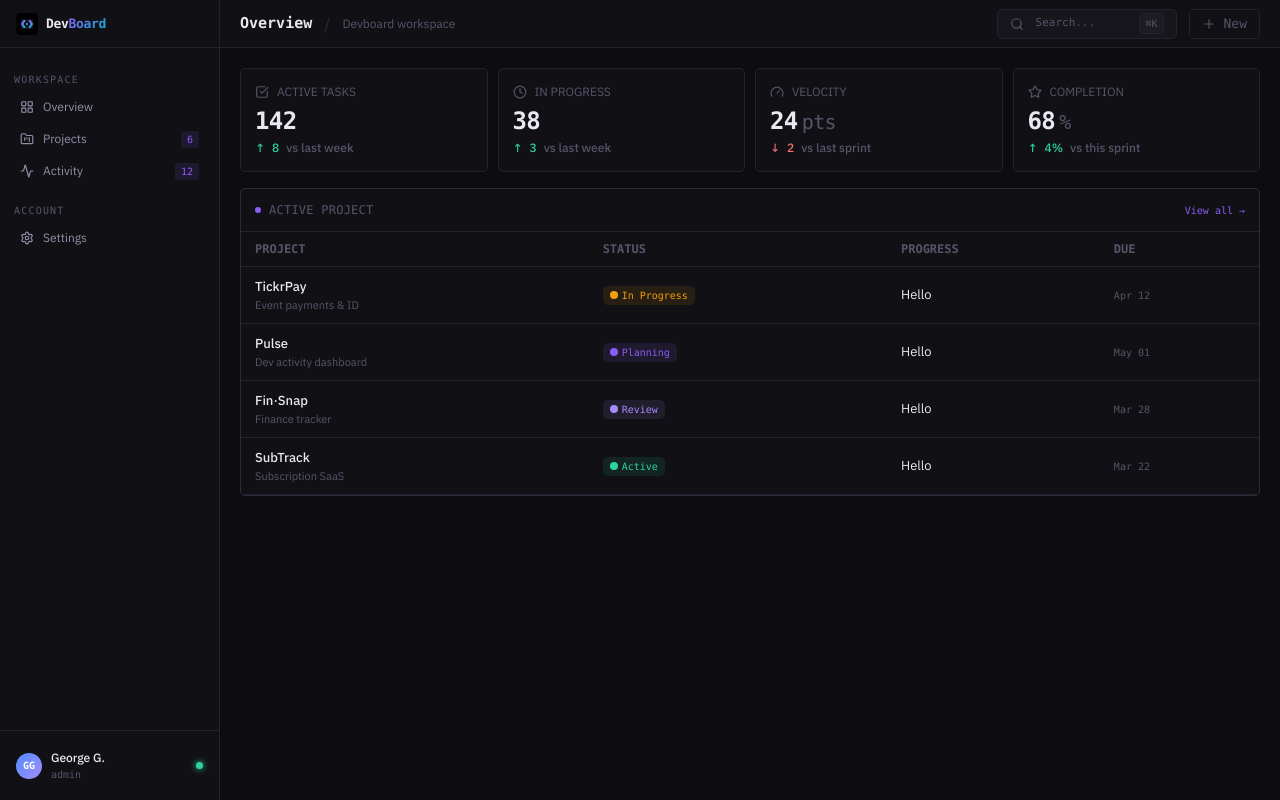
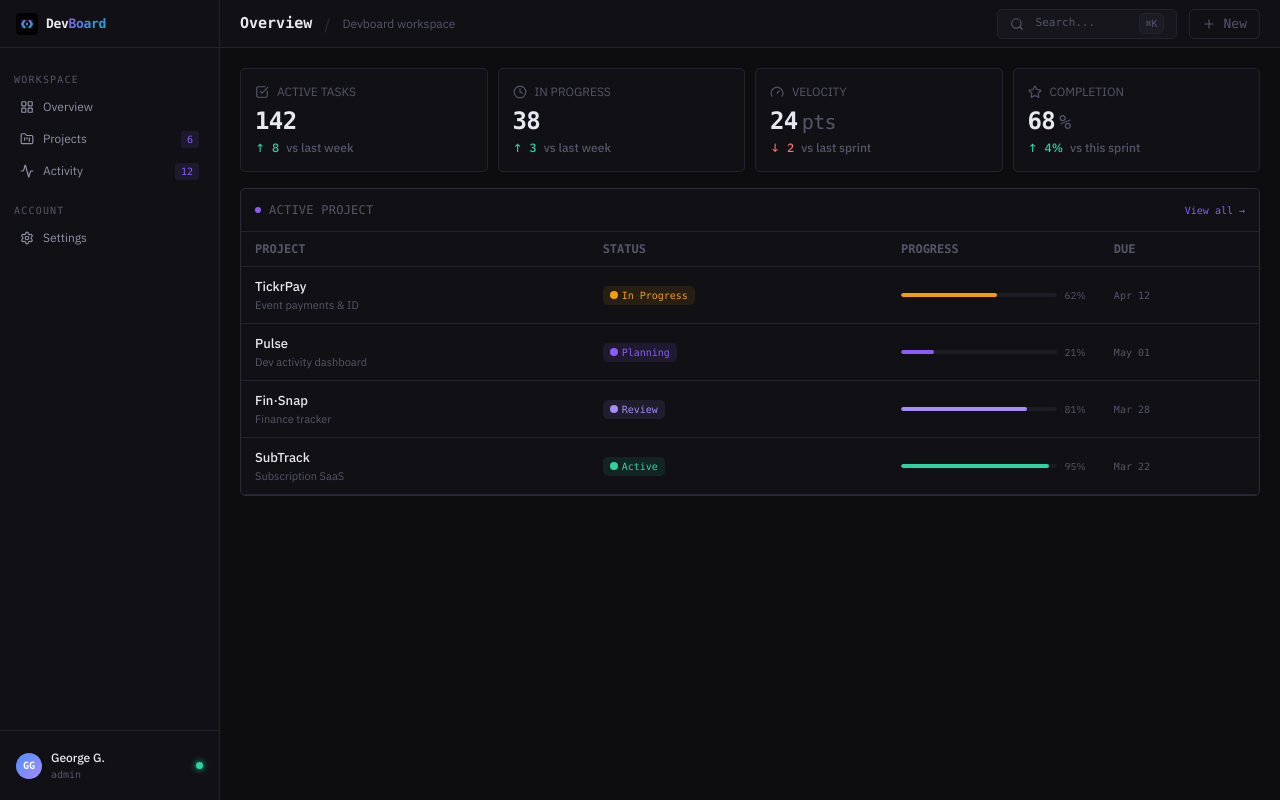
Before and after one commit to georgegoodluck/DevBoard, a Next.js app: page /overview in a window 1280 px wide. Built offline with nearby package versions, Linux system fonts and the light colour scheme.

Commit message:
feat: create reusable ProgressBar component

```diff
--- a/components/layout/overview/ActiveProjects.tsx
+++ b/components/layout/overview/ActiveProjects.tsx
@@ -1,4 +1,4 @@
-import ProgressBar from "./ProgressBar";
+import ProgressBar from "../../ui/ProgressBar";
 
 type Projects = {
   name: string;
@@ -47,10 +47,10 @@ const statusStyles: Record<Projects["status"], string> = {
 };
 
 const progressColors: Record<Projects["status"], string> = {
-  "In Progress": "bg-(--amber-dim) text-(--amber)",
-  Planning: "bg-(--accent-dim) text-(--accent)",
-  Review: "bg-(--purple-dim) text-(--purple)",
-  Active: "bg-(--green-dim) text-(--green)",
+  "In Progress": "var(--amber)",
+  Planning: "var(--accent)",
+  Review: "var(--purple)",
+  Active: "var(--green)",
 };
 
 export default function ActiveProjects() {
@@ -106,11 +106,16 @@ export default function ActiveProjects() {
 
               <td className="px-3.5 py-2.5">
                 {/* Progress bar */}
-                <ProgressBar />
+                <ProgressBar
+                  value={p.progress}
+                  color={progressColors[p.status]}
+                />
               </td>
 
               <td className="px-3.5 py-2.5">
-                <span className="text-(--text3) text-[10px] font-mono">{p.due}</span>
+                <span className="text-(--text3) text-[10px] font-mono">
+                  {p.due}
+                </span>
               </td>
             </tr>
           ))}
--- a/components/layout/overview/ProgressBar.tsx
+++ /dev/null
@@ -1,7 +0,0 @@
-export default function ProgressBar() {
-    return (
-        <div>
-            <h1>Hello</h1>
-        </div>
-    )
-}
--- /dev/null
+++ b/components/ui/ProgressBar.tsx
@@ -0,0 +1,18 @@
+type Props = {
+  value: number;
+  color?: string;
+};
+
+export default function ProgressBar({ value, color = "var(--accent)" }: Props) {
+  return (
+    <div className="flex items-center gap-2">
+      <div className="flex-1 h-1 bg-(--bg3) rounded-(--radius) overflow-hidden">
+        <div
+          className="rounded-(--radius) h-full transition-all"
+          style={{ width: `${value}%`, background: color }}
+        />
+      </div>
+      <span className="text-(--text3) text-[10px]">{value}%</span>
+    </div>
+  );
+}
```
